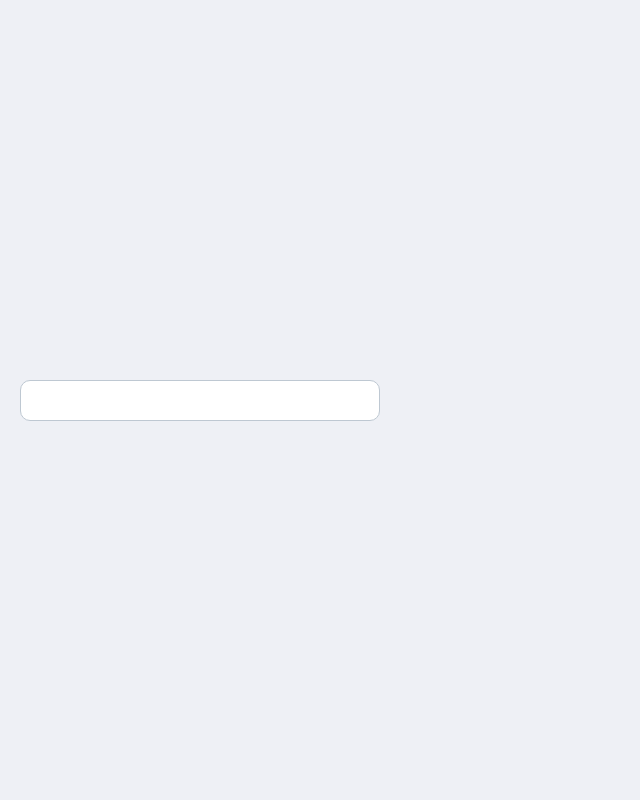
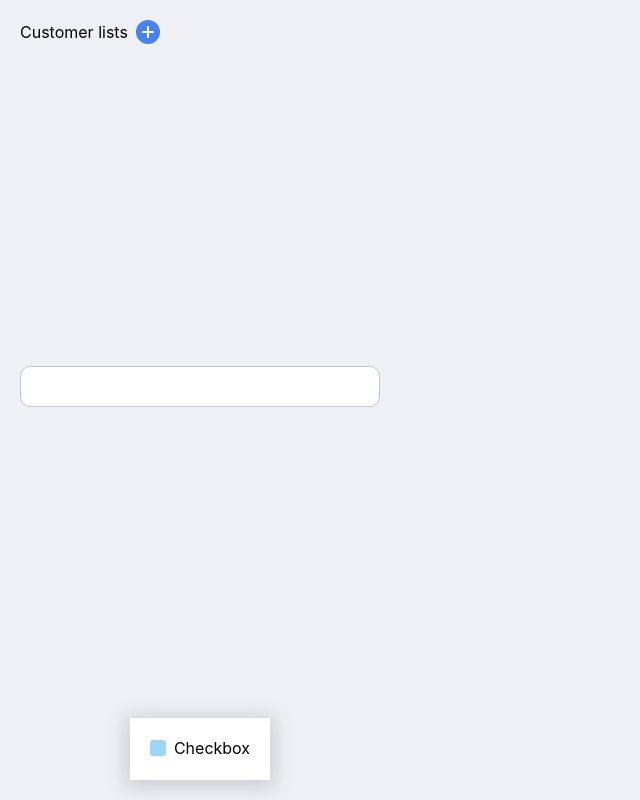
Before and after one commit to SD1G45/sms, a Next.js app: page / in a window 1280 px wide. Shown: the whole page, without its empty margins (0-640 px from the left). Built offline with nearby package versions, Linux system fonts and the light colour scheme.

Commit message:
Created multiple selection component

```diff
--- /dev/null
+++ b/components/MultiSelector/MultiSelector.tsx
@@ -0,0 +1,81 @@
+import React, { useEffect, useRef, useState } from "react";
+import useHideOnClickOutside from "../../hooks/useHideOnClickOutisde";
+import SearchBar from "../SearchBar";
+import { StyledSearchBar } from "../Selector/styles";
+import TextField from "../TextField";
+import {
+  DropDownCard,
+  Option,
+  MultiSelectorContainer,
+  SelectionContainer,
+  Selection,
+  RemoveButton,
+  Spacing,
+  DropDownContainer,
+  Label,
+  LabelContainer,
+  AddButton,
+} from "./styles";
+import { MultiSelectorProps } from "./types";
+
+const MultiSelector: React.FC<MultiSelectorProps> = ({
+  searchValue,
+  onSearchValueChange,
+  selectedOptions,
+  onSelect,
+  options,
+  onRemove,
+}) => {
+  const [isHidden, setIsHidden, ref] =
+    useHideOnClickOutside<HTMLDivElement>(true);
+
+  const optionsFilter = options.filter(({ name }) =>
+    name.toLowerCase().includes(searchValue.toLowerCase())
+  );
+
+  const handleOptionSelect = (id: string, name: string) => {
+    onSearchValueChange("");
+    onSelect({ id, name });
+  };
+
+  return (
+    <MultiSelectorContainer ref={ref}>
+      <LabelContainer>
+        <Label>Customer lists</Label>
+        <AddButton onClick={() => setIsHidden(false)} />
+      </LabelContainer>
+      <SelectionContainer>
+        {selectedOptions.map(({ id, name }) => (
+          <>
+            <Selection key={id}>
+              {name}
+              <RemoveButton onClick={() => onRemove(id)} />
+            </Selection>
+            <Spacing />
+          </>
+        ))}
+      </SelectionContainer>
+      {!isHidden && (
+        <DropDownContainer>
+          <DropDownCard>
+            <StyledSearchBar
+              value={searchValue}
+              onValueChange={onSearchValueChange}
+            />
+            {optionsFilter.length > 0 ? (
+              optionsFilter.map(({ id, name }) => (
+                <Option key={id} onClick={() => handleOptionSelect(id, name)}>
+                  {name}
+                </Option>
+              ))
+            ) : (
+              <Option>No results match your search.</Option>
+            )}
+          </DropDownCard>
+        </DropDownContainer>
+      )}
+    </MultiSelectorContainer>
+  );
+};
+
+export default MultiSelector;
--- /dev/null
+++ b/components/MultiSelector/index.ts
@@ -0,0 +1 @@
+export { default } from "./MultiSelector";
--- /dev/null
+++ b/components/MultiSelector/styles.ts
@@ -0,0 +1,136 @@
+import styled from "styled-components";
+import Card from "../Card";
+import SearchBar from "../SearchBar";
+
+export const MultiSelectorContainer = styled.div`
+  display: flex;
+  flex-direction: column;
+  width: 100%;
+  position: relative;
+`;
+
+export const SelectionContainer = styled.div`
+  width: 100%;
+  display: flex;
+  align-items: center;
+`;
+
+export const LabelContainer = styled.div`
+  display: flex;
+  align-items: center;
+  margin-bottom: 10px;
+`;
+
+export const Label = styled.label`
+  font-size: 1rem;
+`;
+
+export const Selection = styled.div`
+  padding: 8px;
+  background-color: ${(props) => props.theme.colors.primary};
+  border-radius: 8px;
+  color: white;
+  position: relative;
+  display: flex;
+  align-items: center;
+  margin-bottom: 8px;
+`;
+
+export const Spacing = styled.div`
+  width: 5px;
+`;
+
+export const RemoveButton = styled.button`
+  margin-left: 8px;
+  right: 0px;
+  top: 0px;
+  width: 18px;
+  height: 15px;
+  position: relative;
+  cursor: pointer;
+  &:hover {
+    opacity: 1;
+  }
+  &::before {
+    top: 0px;
+    left: 7px;
+    position: absolute;
+    content: " ";
+    height: 15px;
+    width: 3px;
+    background-color: white;
+    transform: rotate(45deg);
+  }
+  &::after {
+    top: 0px;
+    position: absolute;
+    left: 7px;
+    content: " ";
+    height: 15px;
+    width: 3px;
+    background-color: white;
+    transform: rotate(-45deg);
+  }
+`;
+
+export const AddButton = styled.div`
+  margin-left: 8px;
+  right: 0px;
+  top: 0px;
+  width: 24px;
+  height: 24px;
+  border-radius: 50%;
+  position: relative;
+  cursor: pointer;
+  background-color: ${(props) => props.theme.colors.primary};
+  &:hover {
+    opacity: 1;
+  }
+  &::before {
+    top: 6px;
+    left: 11px;
+    position: absolute;
+    content: " ";
+    height: 12px;
+    width: 2px;
+    background-color: white;
+  }
+  &::after {
+    top: 6px;
+    left: 11px;
+    position: absolute;
+    content: " ";
+    height: 12px;
+    width: 2px;
+    background-color: white;
+    transform: rotate(90deg);
+  }
+`;
+
+export const DropDownContainer = styled.div`
+  width: 100%;
+  position: relative;
+`;
+
+export const DropDownCard = styled(Card)`
+  margin-top: 10px;
+  margin-bottom: 10px;
+  padding: 0;
+  position: absolute;
+  width: 100%;
+  top: 0px;
+`;
+
+export const StyledSearchBar = styled(SearchBar)`
+  padding: 10px;
+`;
+
+export const Option = styled.button`
+  width: 100%;
+  text-align: left;
+  padding: 15px;
+  cursor: pointer;
+  &:hover {
+    background-color: #efefef;
+  }
+`;
--- /dev/null
+++ b/components/MultiSelector/types.ts
@@ -0,0 +1,10 @@
+export interface MultiSelectorProps {
+  searchValue: string;
+  onSearchValueChange: (value: string) => void;
+  selectedOptions: Option[];
+  onSelect: (option: Option) => void;
+  onRemove: (id: string) => void;
+  options: Option[];
+}
+
+type Option = { name: string; id: string };
--- a/components/SearchBar/SearchBar.tsx
+++ b/components/SearchBar/SearchBar.tsx
@@ -3,11 +3,20 @@ import { Icon } from "../Checkbox/styles";
 import { Input, InputContainer } from "./styles";
 import { SearchBarProps } from "./types";
 
-const SearchBar: React.FC<SearchBarProps> = ({ className }) => {
+const SearchBar: React.FC<SearchBarProps> = ({
+  value,
+  onValueChange,
+  className,
+}) => {
   return (
     <InputContainer className={className}>
-      {/* <Icon>hello</Icon> */}
-      <Input placeholder="search..." />
+      <Input
+        placeholder="search..."
+        value={value}
+        onChange={(event: React.ChangeEvent<HTMLInputElement>) =>
+          onValueChange(event.target.value)
+        }
+      />
     </InputContainer>
   );
 };
--- a/components/SearchBar/types.ts
+++ b/components/SearchBar/types.ts
@@ -1,3 +1,5 @@
 export interface SearchBarProps {
+  value: string;
+  onValueChange: (value: string) => void;
   className?: string;
 }
--- a/components/Selector/styles.ts
+++ b/components/Selector/styles.ts
@@ -1,7 +1,6 @@
 import styled from "styled-components";
 import Card from "../Card";
 import SearchBar from "../SearchBar";
-import TextField from "../TextField";
 
 export const SelectorContainer = styled.div`
   display: flex;
--- a/pages/index.tsx
+++ b/pages/index.tsx
@@ -6,36 +6,77 @@ import Card from "../components/Card";
 import TextField from "../components/TextField";
 import Checkbox from "../components/Checkbox";
 import Selector from "../components/Selector";
+import MultiSelector from "../components/MultiSelector";
 
 const Center = styled.div`
   display: flex;
   height: 100vh;
   width: 100%;
-  justify-content: center;
+  justify-content: space-between;
   align-items: center;
   padding: 20px;
   flex-direction: column;
 `;
 
 const options = [
-  { name: "BOGO Chicken Sandwhich", id: "1" },
-  { name: "10% Off Entire Order", id: "2" },
-  { name: "Free Fries", id: "3" },
-  { name: "Free Drinks", id: "4" },
+  { name: "VIP List", id: "1" },
+  { name: "Main List", id: "2" },
+  { name: "Super VIP List", id: "3" },
+];
+
+const selectorOptions = [
+  { name: "BOGO", id: "1" },
+  { name: "Free Fries", id: "2" },
+  { name: "Free Drinks", id: "2" },
 ];
 
 const Home: NextPage = () => {
   const [searchValue, setSearchValue] = useState<string>("");
-  const [selectedId, setSelectedId] = useState<string | null>(null);
+  const [selectedOptions, setSelectedOptions] = useState<
+    { name: string; id: string }[]
+  >([]);
+
+  const handleRemove = (id: string) => {
+    setSelectedOptions(selectedOptions.filter((value) => value.id !== id));
+  };
+
+  const handleSelect = (id: string, name: string) => {
+    setSelectedOptions([{ id, name }, ...selectedOptions]);
+  };
+
+  const filteredOptions = options.filter(
+    ({ id: id1 }) => !selectedOptions.some(({ id: id2 }) => id2 === id1)
+  );
+
+  const [selectorSearch, setSelectorSearch] = useState("");
+  const [selectedId, setSelectedId] = useState<string | null>("");
+
+  const [checked, setChecked] = useState(false);
+
   return (
     <Center style={{ width: 400 }}>
-      <Selector
-        options={options}
+      <MultiSelector
+        options={filteredOptions}
         searchValue={searchValue}
         onSearchValueChange={(id) => setSearchValue(id)}
+        onSelect={({ name, id }) => handleSelect(id, name)}
+        selectedOptions={selectedOptions}
+        onRemove={(id) => handleRemove(id)}
+      />
+      <Selector
+        options={selectorOptions}
+        searchValue={selectorSearch}
+        onSearchValueChange={setSelectorSearch}
         onSelect={(id) => setSelectedId(id)}
         selectedId={selectedId}
       />
+      <Card>
+        <Checkbox
+          label="Checkbox"
+          checked={checked}
+          onChange={(event: any) => setChecked(event.target.checked)}
+        />
+      </Card>
     </Center>
   );
 };
```
